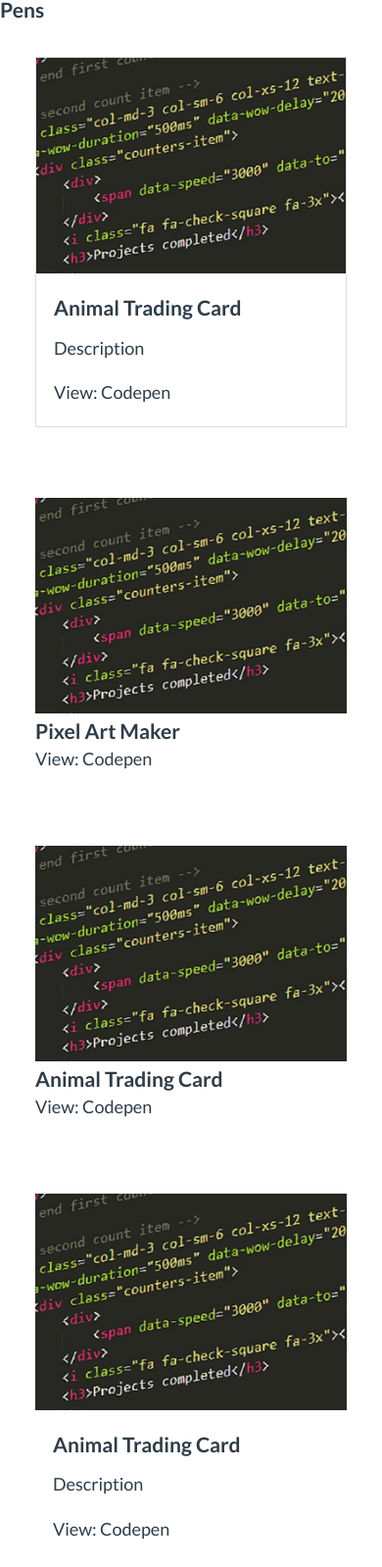
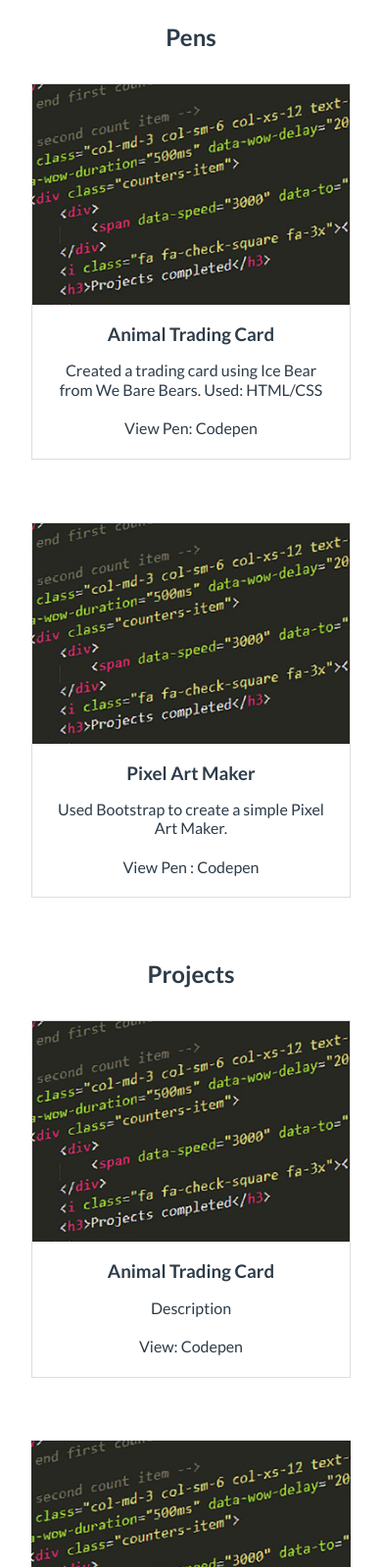
Before and after one commit to rleu82/Project-1-Portfolio, a plain HTML site: page experiment.html in a window 390 px wide. Shown: the part 401-2000 px from the top of the page at 98% size. Drawn offline with Linux system fonts and the light colour scheme.

Commit message:
redid some layouts in experimental. will merge to main branch soon.

```diff
--- a/css/styles2.css
+++ b/css/styles2.css
@@ -8,7 +8,7 @@ html {
 }
 
 body {
-    font: 18px/1.2 "Lato", Arial, sans-serif;
+    font: 16px/1.2 "Lato", Arial, sans-serif;
     color: #2d3c49;
 }
 
@@ -71,23 +71,15 @@ ul {
     padding: 0.5rem;
 }
 
-.header-content {
-    display: flex;
-    flex-direction: column;
-}
-
 .logo {
-    flex: 0 0 70px;
     text-align: center;
 }
 
 .nav-container {
-    flex: 1 100%;
     margin: 5px 0;
 }
 
 .nav {
-    width: 100%;
     margin-left: auto;
     margin-right: auto;
     text-align: center;
@@ -132,24 +124,48 @@ ul {
 
 
 /* portfolio */
+.portfolio-heading {
+    margin-top: 2em;
+    text-align: center;
+}
 .portfolio-items {
-    width: 100%;
+    display: flex;
+    flex-wrap: wrap;
 }
 
-.p-item {
-    width: 100%;
+.pen-item {
+    flex: 1 0 100%;
     padding: 2em;
-    height: 100%;
 }
+
+.proj-item {
+    flex: 1 0 100%;
+    padding: 2em;
+}
+
 .card {
-    width: 100%;
     border: 1px solid #dddddd;
 }
 
 .description {
     padding: 1em;
+    text-align: center;
+}
 
+
+/* footer */
+footer {
+    width: 100%;
+    text-align: center;
+    padding: 1rem 0;
+    border-top: 1px solid #dddddd;
 }
-.p-preview {
-    width: 100%;
+
+.social-media {
+    display: inline-block;
+    min-width: 45px;
+    margin: 0 5px;
 }
+i {
+    line-height: 2em;
+}
--- a/experiment.html
+++ b/experiment.html
@@ -12,11 +12,10 @@
 <body>
     <!-- header -->
     <header class="header">
-        <div class="header-content">
         <div class="logo">
             <img src="img/rdev-70px.svg" alt="logo">
         </div>
-            <div class="nav-container fill">
+        <div class="nav-container">
             <nav class="nav">
                 <ul>
                     <li class="nav-points"><a href="#">Pens</a></li>
@@ -24,7 +23,6 @@
                     <li class="nav-points"><a href="#">Connect</a></li>
                 </ul>
             </nav>
-            </div>
         </div>
     </header>
     <!--main content-->
@@ -38,9 +36,33 @@
             </section>
             <!-- Separate flex sections for codepen and projects. Pens quick cards, portfolio descriptive cards -->
             <!-- code pen -->
-            <div class="portfolio-heading"><h3>Pens</h3></div>
+            <div class="portfolio-heading"><h2>Pens</h2></div>
             <section id="pens" class="portfolio-items">
-                <div class="p-item">
+                <div class="pen-item">
+                    <div class="card"> <!-- wrapper for each item. Card border-->
+                        <img class="fill" src="img/mobile-splash-360px.jpg">
+                        <article class="description">
+                            <h3>Animal Trading Card</h3>
+                            <p>Created a trading card using Ice Bear from We Bare Bears. Used: HTML/CSS</p>
+                            <span>View Pen: </span><a href="https://codepen.io/Rleu/pen/GQjEVV">Codepen</a>
+                        </article>
+                    </div>
+                </div>
+                <div class="pen-item">
+                    <div class="card"> <!-- wrapper for each item. Card border-->
+                        <img class="fill" src="img/mobile-splash-360px.jpg">
+                        <article class="description">
+                            <h3>Pixel Art Maker</h3>
+                            <p>Used Bootstrap to create a simple Pixel Art Maker.</p>
+                            <span>View Pen : </span><a href="https://codepen.io/anon/pen/deVKdp">Codepen</a>
+                        </article>
+                    </div>
+                </div>
+            </section>
+            <!-- projects -->
+            <div class="portfolio-heading"><h2>Projects</h2></div>
+            <section id="projects" class="portfolio-items">
+                <div class="proj-item">
                     <div class="card">
                         <img class="fill" src="img/mobile-splash-360px.jpg">
                         <article class="description">
@@ -50,29 +72,7 @@
                         </article>
                     </div>
                 </div>
-                <div class="p-item">
-                    <img class="p-preview" src="img/mobile-splash-360px.jpg">
-                    <h3>Pixel Art Maker</h3>
-                    <span>View: </span><a href="https://codepen.io/Rleu/pen/GQjEVV">Codepen</a>
-                </div>
-                <div class="p-item">
-                    <img class="p-preview" src="img/mobile-splash-360px.jpg">
-                    <h3>Animal Trading Card</h3>
-                    <span>View: </span><a href="https://codepen.io/Rleu/pen/GQjEVV">Codepen</a>
-                </div>
-            </section>
-            <!-- projects -->
-            <div class="portfolio-heading"></div>
-            <section id="projects" class="portfolio-items">
-                <div class="p-item">
-                    <img class="fill" src="img/mobile-splash-360px.jpg">
-                    <article class="description">
-                        <h3>Animal Trading Card</h3>
-                        <p>Description</p>
-                        <span>View: </span><a href="https://codepen.io/Rleu/pen/GQjEVV">Codepen</a>
-                    </article>
-                </div>
-                <div class="p-item">
+                <div class="proj-item">
                     <img class="fill" src="img/mobile-splash-360px.jpg">
                     <article class="description">
                         <h3>Animal Trading Card</h3>
@@ -89,17 +89,17 @@
         <ul>
             <li class="social-media">
                 <a href="https://www.linkedin.com/in/robert-leu-dev">
-                     <i class="fab fa-linkedin fa-3x"></i>
+                     <i class="fab fa-linkedin fa-2x"></i>
                 </a>
             </li>
             <li class="social-media">
                 <a href="https://github.com/rleu82">
-                    <i class="fab fa-git-square fa-3x"></i>
+                    <i class="fab fa-git-square fa-2x"></i>
                 </a>
             </li>
             <li class="social-media">
                 <a href="https://www.facebook.com/robert.leu.3">
-                    <i class="fab fa-facebook fa-3x"></i>
+                    <i class="fab fa-facebook fa-2x"></i>
                 </a>
             </li>
         </ul>
```
Lines whose indentation alone changed are shown as unchanged.
